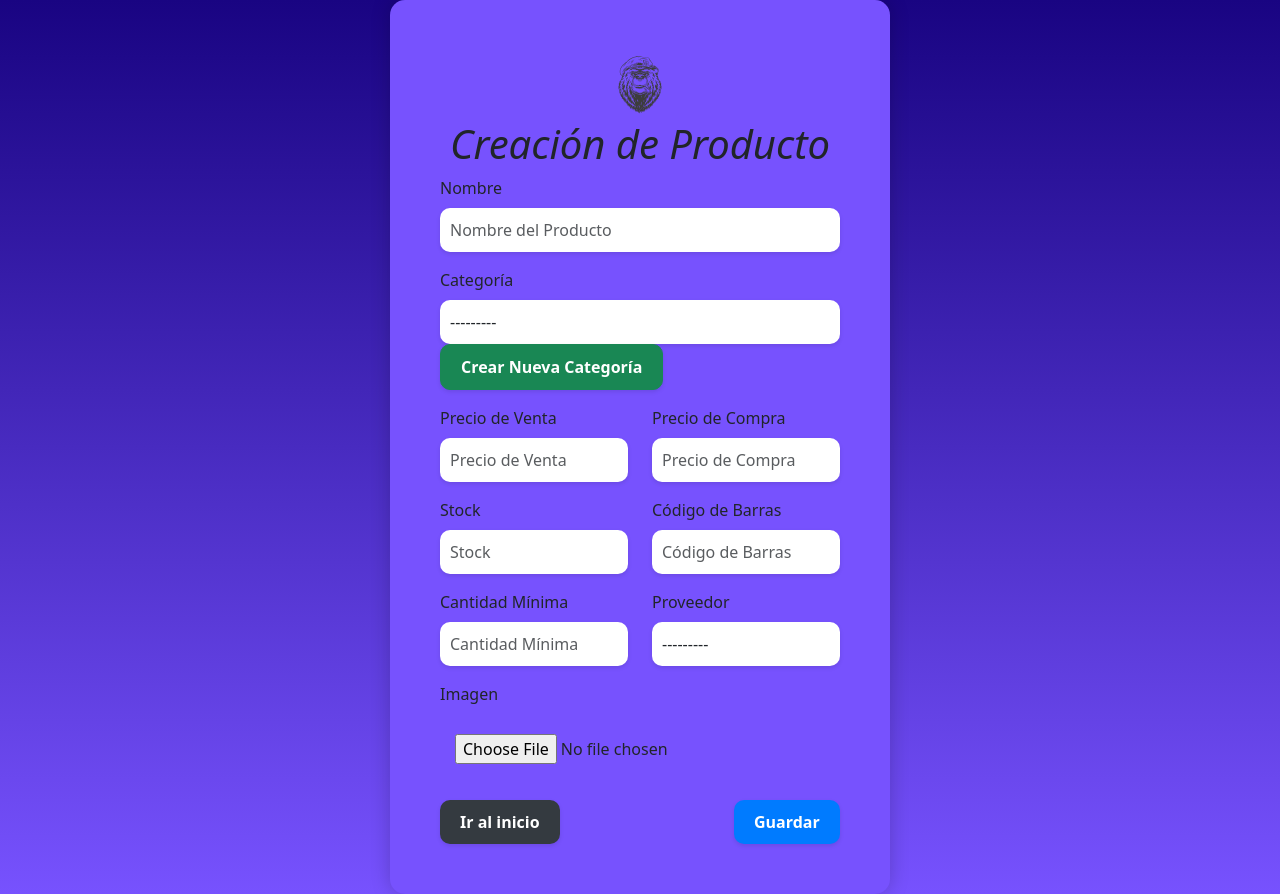
After one commit to Bacze05/carpetaGit, a Django app: page /productos/Add/ in a window 1280 px wide. The commit adds this page. Run offline with Django 4.2, Linux system fonts and the light colour scheme; data that the repository does not hold is empty; some libraries are stand-ins or nearby versions.

Commit message:
creacion de productos,proveedor,categorias pero falta arreglar los modals dentro de producto

```diff
--- a/Proyecto3va/Dante/Dante/urls.py
+++ b/Proyecto3va/Dante/Dante/urls.py
@@ -25,6 +25,10 @@ urlpatterns = [
     path('', inventario.home, name="home"),
     path('categorias/', inventario.categorias, name="categorias"),
     path('categorias/add/', inventario.crear_categoria, name="crearCategorias"),
+    path('categorias/list//<str:nombre>/', inventario.listaProductos, name="listaProductos"),
+    path('productos/Add/',inventario.crear_producto,name='crearProducto'),
+    path('proveedor/Add/',inventario.crear_proveedor,name='crearProveedor'),
+
 ]
 if settings.DEBUG:
     urlpatterns += static(settings.MEDIA_URL, document_root=settings.MEDIA_ROOT)
--- a/Proyecto3va/Dante/Inventario/forms.py
+++ b/Proyecto3va/Dante/Inventario/forms.py
@@ -38,12 +38,69 @@ class CategoryForm(forms.ModelForm):
         fields = '__all__'
 
 
+
+
 class SuppliersForm(forms.ModelForm):
+    name = forms.CharField(
+        widget=forms.TextInput(attrs={'class': 'form-control', 'placeholder': 'Nombre del proveedor'}),
+        max_length=100,
+    )
+    run = forms.CharField(
+        widget=forms.TextInput(attrs={'class': 'form-control', 'placeholder': 'RUN'}),
+        max_length=10,
+    )
+    cellphone = forms.CharField(
+        widget=forms.TextInput(attrs={'class': 'form-control', 'placeholder': 'Número de teléfono'}),
+        max_length=15,
+    )
+    email = forms.EmailField(
+        widget=forms.EmailInput(attrs={'class': 'form-control', 'placeholder': 'Correo electrónico'}),
+    )
+
+    def clean_name(self):
+        name = self.cleaned_data.get('name')
+        if name.strip() == '':
+            raise forms.ValidationError("El nombre no puede consistir solo de espacios en blanco.")
+        return name
+
     class Meta:
         model = Suppliers
         fields = ['name', 'run', 'cellphone', 'email']
 
+
 class ProductForm(forms.ModelForm):
+    name = forms.CharField(
+        widget=forms.TextInput(attrs={'class': 'form-control', 'placeholder': 'Nombre del Producto'}),
+        max_length=100,
+    )
+    name_category = forms.ModelChoiceField(
+        queryset=Category.objects.all(),
+        widget=forms.Select(attrs={'class': 'form-control'}),
+    )
+    price_sold = forms.IntegerField(
+        widget=forms.NumberInput(attrs={'class': 'form-control', 'placeholder': 'Precio de Venta'}),
+    )
+    buy_price = forms.IntegerField(
+        widget=forms.NumberInput(attrs={'class': 'form-control', 'placeholder': 'Precio de Compra'}),
+    )
+    stock = forms.IntegerField(
+        widget=forms.NumberInput(attrs={'class': 'form-control', 'placeholder': 'Stock'}),
+    )
+    bar_code = forms.IntegerField(
+        widget=forms.NumberInput(attrs={'class': 'form-control', 'placeholder': 'Código de Barras'}),
+    )
+    minimum_amount = forms.IntegerField(
+        widget=forms.NumberInput(attrs={'class': 'form-control', 'placeholder': 'Cantidad Mínima'}),
+    )
+    suppliers = forms.ModelChoiceField(
+        queryset=Suppliers.objects.all(),
+        widget=forms.Select(attrs={'class': 'form-control'}),
+    )
+    imagen = forms.ImageField(
+        required=False,
+        widget=forms.ClearableFileInput(attrs={'class': 'form-control-file'}),
+    )
+
     class Meta:
         model = Product
         fields = ['name', 'name_category', 'price_sold', 'buy_price', 'stock', 'bar_code', 'minimum_amount', 'suppliers', 'imagen']
--- a/Proyecto3va/Dante/Inventario/views.py
+++ b/Proyecto3va/Dante/Inventario/views.py
@@ -20,3 +20,49 @@ def crear_categoria(request):
     else:
         form=CategoryForm()
     return render(request,'inventario/CategoriasAdd.html',{'form':form})
+
+def listaProductos(request, nombre):
+    categoria = Category.objects.get(name=nombre)
+    productos = Product.objects.filter(name_category=categoria)
+    return render(request, 'inventario/listaProductos.html', {'categorias': categoria, 'productos': productos})
+
+# def crear_producto(request):
+#     if request.method=="POST":
+#         form=ProductForm(request.POST,request.FILES)
+#         if form.is_valid():
+#             form.save()
+#             return redirect('home')
+#     else:
+#         form=ProductForm()
+#     return render(request,'inventario/productosAdd.html',{'form':form})
+def crear_producto(request):
+    if request.method == "POST":
+        form_producto = ProductForm(request.POST, request.FILES)
+        form_categoria = CategoryForm(request.POST, request.FILES)
+        if form_producto.is_valid():
+            producto = form_producto.save(commit=False)
+            # Aquí puedes realizar operaciones adicionales con el objeto del producto si es necesario
+            producto.save()
+
+            # Si también necesitas guardar la categoría, puedes hacer lo mismo con el formulario de categoría
+            if form_categoria.is_valid():
+                categoria = form_categoria.save(commit=False)
+                # Realiza las operaciones adicionales con el objeto de categoría si es necesario
+                categoria.save()
+
+            return redirect('home')
+    else:
+        form_producto = ProductForm()
+        form_categoria = CategoryForm()
+
+    return render(request, 'inventario/productosAdd.html', {'form_producto': form_producto, 'form_categoria': form_categoria})
+
+def crear_proveedor(request):
+    if request.method=="POST":
+        form=SuppliersForm(request.POST,request.FILES)
+        if form.is_valid():
+            form.save()
+            return redirect('home')
+    else:
+        form=SuppliersForm()
+    return render(request,'inventario/proveedorAdd.html',{'form':form})
--- /dev/null
+++ b/Proyecto3va/Dante/static/css/productosAdd.css
@@ -0,0 +1,70 @@
+body {
+    background: linear-gradient(180deg, rgb(25, 4, 130) 0%, rgb(119, 82, 254) 100%) !important;
+    display: flex;
+    align-items: center;
+    justify-content: center;
+    min-height: 100vh;
+}
+form{
+    background-color: rgb(119, 82, 254);
+    background-position: center bottom;
+    background-repeat: no-repeat;
+    background-size: cover;
+    padding: 50px;
+    width: 500px;
+
+    text-align: left;
+    box-shadow: 0 0 20px rgba(0,0,0,0.2);
+    border-radius: 15px;
+    display: flex;
+    flex-direction: column;
+}
+.form-group{
+    display: grid;
+    grid-template-columns: repeat(2,1fr);
+    grid-gap: 40px;
+
+}
+/* Estilos para los campos del formulario */
+.form-control {
+    border: none;
+    border-radius: 10px;
+    box-shadow: 0 2px 4px rgba(0,0,0,0.1);
+    padding: 10px;
+}
+input{
+    padding:  20px 15px;
+    border: 0;
+    outline: none;
+}
+/* Estilos para los botones */
+.btn {
+    border-radius: 10px;
+    box-shadow: 0 2px 4px rgba(0,0,0,0.1);
+    font-size: 16px;
+    font-weight: bold;
+    padding: 10px 20px;
+    transition: background-color 0.15s ease-in-out, border-color 0.15s ease-in-out;
+}
+
+.btn-primary {
+    background-color: #007bff;
+    border: none;
+    color: #fff;
+}
+
+.btn-dark {
+    background-color: #343a40;
+    border: none;
+    color: #fff;
+}
+
+.btn-3d {
+    transform: perspective(1px) translateZ(0);
+    transition-duration: 0.3s;
+    transition-property: transform;
+}
+
+.btn-3d:hover {
+    transform: scale(1.05);
+}
--- a/Proyecto3va/Dante/templates/base.html
+++ b/Proyecto3va/Dante/templates/base.html
@@ -1,11 +1,12 @@
 <!DOCTYPE html>
+{% load static %}
 <html lang="en">
 <head>
     <meta charset="UTF-8">
     <meta name="viewport" content="width=device-width, initial-scale=1.0">
     <title>Mundo Infantil</title>
     <link href="https://cdn.jsdelivr.net/npm/bootstrap@5.3.2/dist/css/bootstrap.min.css" rel="stylesheet" integrity="sha384-T3c6CoIi6uLrA9TneNEoa7RxnatzjcDSCmG1MXxSR1GAsXEV/Dwwykc2MPK8M2HN" crossorigin="anonymous">
-    {%block css%}{%endblock css%}
+    {%block css%} <link rel="stylesheet" href="{%static 'css/base.css'%}">{%endblock css%}
 </head>
 <body>
     {%block nav%}
@@ -19,7 +20,7 @@
             <div class="navbar-nav">
               <a class="nav-link active" aria-current="page" href="#">Home</a>
               <a class="nav-link" href="{% url  'categorias'%}">categorias</a>
-              <a class="nav-link" href="#">Pricing</a>
+              <a class="nav-link" href="{% url  'crearProveedor'%}">Proveedor</a>
               <a class="nav-link disabled" aria-disabled="true">Disabled</a>
             </div>
           </div>
@@ -27,7 +28,11 @@
       </nav>
       {%endblock nav%}
       {%block content%}{%endblock content%}
-      <script src="https://cdn.jsdelivr.net/npm/bootstrap@5.3.2/dist/js/bootstrap.bundle.min.js" integrity="sha384-C6RzsynM9kWDrMNeT87bh95OGNyZPhcTNXj1NW7RuBCsyN/o0jlpcV8Qyq46cDfL" crossorigin="anonymous"></script>
+      <script src="https://code.jquery.com/jquery-3.2.1.slim.min.js" integrity="sha384-KJ3o2DKtIkvYIK3UENzmM7KCkRr/rE9/Qpg6aAZGJwFDMVNA/GpGFF93hXpG5KkN" crossorigin="anonymous"></script>
+
+<script src="https://cdnjs.cloudflare.com/ajax/libs/popper.js/1.12.9/umd/popper.min.js" integrity="sha384-ApNbgh9B+Y1QKtv3Rn7W3mgPxhU9K/ScQsAP7hUibX39j7fakFPskvXusvfa0b4Q" crossorigin="anonymous"></script>
+
+<script src="https://maxcdn.bootstrapcdn.com/bootstrap/4.0.0/js/bootstrap.min.js" integrity="sha384-JZR6Spejh4U02d8jOt6vLEHfe/JQGiRRSQQxSfFWpi1MquVdAyjUar5+76PVCmYl" crossorigin="anonymous"></script>
 
 </body>
 </html>
--- a/Proyecto3va/Dante/templates/inventario/Categorias.html
+++ b/Proyecto3va/Dante/templates/inventario/Categorias.html
@@ -25,7 +25,7 @@
                     <div class="card-body d-flex flex-column align-items-center">
                         <h5 class="card-title text-center">{{ c.name }}</h5>
                         <p class="card-text text-center">{{ c.descripcion }}</p>
-                        <a href="" class="btn btn-3d btn-primary"><i class="fa-solid fa-eye"></i> Ver Listado</a>
+                        <a href="{% url 'listaProductos' c.name %}" class="btn btn-3d btn-primary"><i class="fa-solid fa-eye"></i> Ver Listado</a>
                     </div>
                 </div>
             {% endfor %}
--- /dev/null
+++ b/Proyecto3va/Dante/templates/inventario/productosAdd.html
@@ -0,0 +1,104 @@
+{% extends "base.html" %}
+{% load static %}
+{%block nav%}{%endblock nav%}
+{% block css %}  <link rel="stylesheet" href="{%static 'css/productosAdd.css'%}"> {% endblock css %}
+
+{% block content %}
+
+<form method="POST" enctype="multipart/form-data" autocomplete="off">
+    {% csrf_token %}
+    <img src="/media/logo.svg" alt="logo" height="70">
+    <h1 class="text-center fst-italic">Creación de Producto</h1>
+
+    <div class="mb-3 col-12">
+        <label for="{{ form.name.id_for_label }}" class="form-label">Nombre</label>
+        {{ form_producto.name }}
+    </div>
+
+    <div class="mb-3 col-12">
+        <label for="{{ form.name_category.id_for_label }}" class="form-label">Categoría</label>
+        {{ form_producto.name_category }}
+        <a href="" class="btn btn-3d btn-success">
+            Crear Nueva Categoría
+        </a>
+    </div>
+
+    <div class="mb-3 row">
+        <div class="col-md-6">
+            <label for="{{ form.price_sold.id_for_label }}" class="form-label">Precio de Venta</label>
+            {{ form_producto.price_sold }}
+        </div>
+
+        <div class="col-md-6">
+            <label for="{{ form.buy_price.id_for_label }}" class="form-label">Precio de Compra</label>
+            {{ form_producto.buy_price }}
+        </div>
+    </div>
+
+    <div class="mb-3 row">
+        <div class="col-md-6">
+            <label for="{{ form.stock.id_for_label }}" class="form-label">Stock</label>
+            {{ form_producto.stock }}
+        </div>
+
+        <div class="col-md-6">
+            <label for="{{ form.bar_code.id_for_label }}" class="form-label">Código de Barras</label>
+            {{ form_producto.bar_code }}
+        </div>
+    </div>
+
+    <div class="mb-3 row">
+        <div class="col-md-6">
+            <label for="{{ form.minimum_amount.id_for_label }}" class="form-label">Cantidad Mínima</label>
+            {{ form_producto.minimum_amount }}
+        </div>
+
+        <div class="col-md-6">
+            <label for="{{ form.suppliers.id_for_label }}" class="form-label">Proveedor</label>
+            {{ form_producto.suppliers }}
+        </div>
+    </div>
+
+    <div class="mb-3 col-12">
+        <label for="{{ form.imagen.id_for_label }}" class="form-label">Imagen</label>
+        {{ form_producto.imagen }}
+    </div>
+
+    <div class="d-flex justify-content-between">
+        <a href="{% url 'home' %}" class="btn btn-3d btn-dark">Ir al inicio</a>
+        <button type="submit" class="btn btn-3d btn-primary">Guardar</button>
+    </div>
+</form>
+
+<div class="modal fade" id="categoriaModal" tabindex="-1" role="dialog" aria-labelledby="categoriaModalLabel" aria-hidden="true">
+    <form method="POST" enctype="multipart/form-data" autocomplete="off" >
+        {% csrf_token %}
+        <img src="/media/logo.svg" class="effect-3d" alt="logo" height="70">
+        <h1 class="text-center fst-italic effect-3d">Creacion de Categoria</h1>
+        <div class="mb-3">
+            <label for="{{ form.nombre.id_for_label }}" class="form-label">Nombre</label>
+            {{ form_categoria.name }}
+            {% if form_categoria.name.errors %}
+    <small class="text-danger">{{ form_categoria.name.errors.0 }}</small>
+
+    </div>
+    {% endif %}
+        </div>
+        <div class="mb-3">
+            <label for="{{ form.descripcion.id_for_label }}" class="form-label">Descripción</label>
+            {{ form_categoria.descripcion }}
+        </div>
+        <div class="mb-3">
+            <label for="{{ form.foto.id_for_label }}" class="form-label">Foto</label>
+            {{ form_categoria.foto }}
+        </div>
+
+        <div class="mb-3">
+            <button type="submit" class="btn btn-3d btn-primary me-2">Guardar</button>
+            <a href="{% url 'crearProducto' %}" class="btn btn-3d btn-dark">Ir al inicio</a>
+        </div>
+    </form>
+</div>
+
+
+{%endblock content%}
```
Also changed, not shown: Proyecto3va/Dante/static/css/base.css (added, +99 -0 lines), Proyecto3va/Dante/static/css/listaProductos.css (added, +58 -0 lines), Proyecto3va/Dante/static/css/proveedorAdd.css (added, +78 -0 lines), Proyecto3va/Dante/templates/inventario/listaProductos.html (added, +64 -0 lines), Proyecto3va/Dante/templates/inventario/proveedorAdd.html (added, +39 -0 lines), Proyecto3va/Dante/media/categorias/18112023_212504.png (added), Proyecto3va/Dante/media/categorias/18112023_212846.png (added), Proyecto3va/Dante/media/productos/18112023_210059.png (added).
